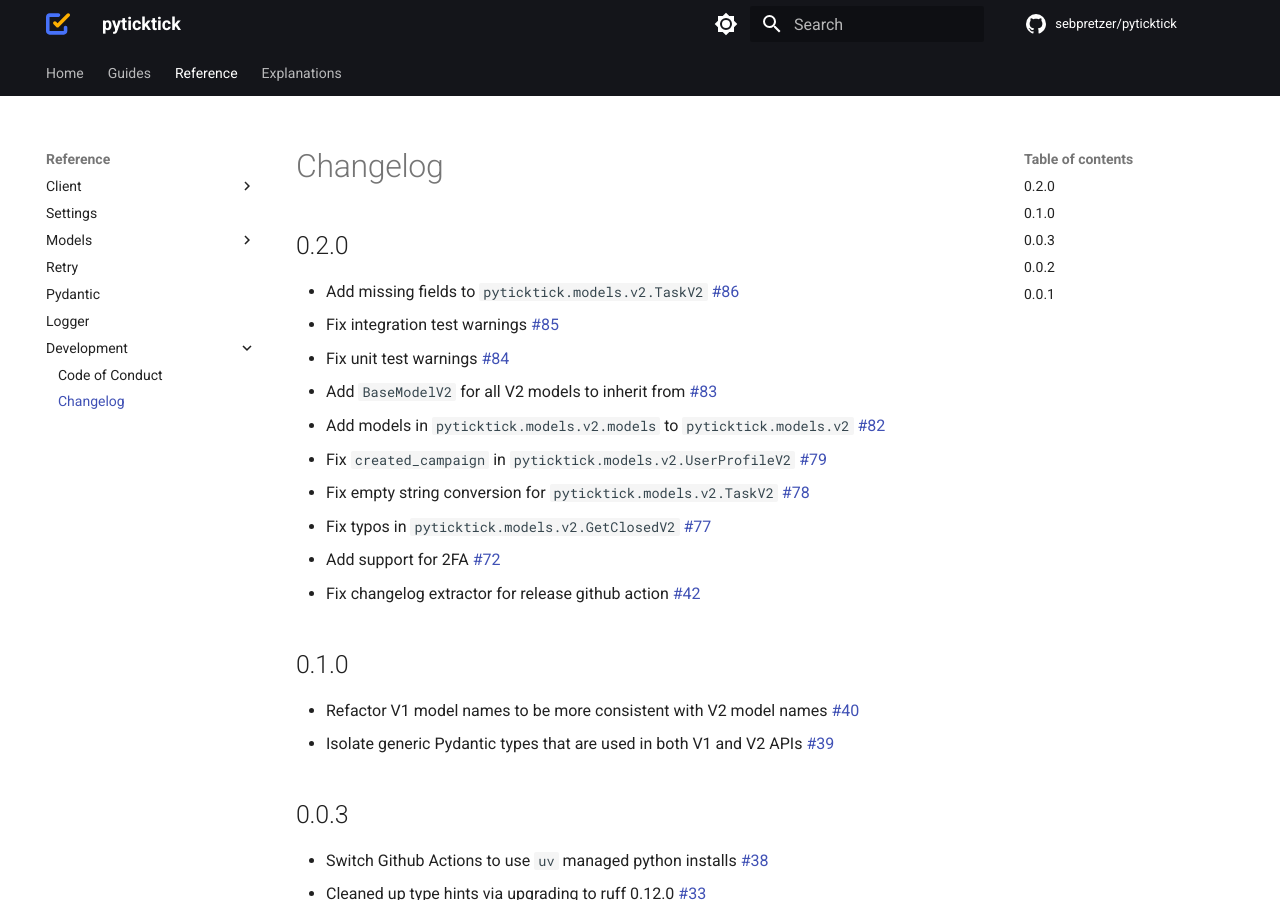
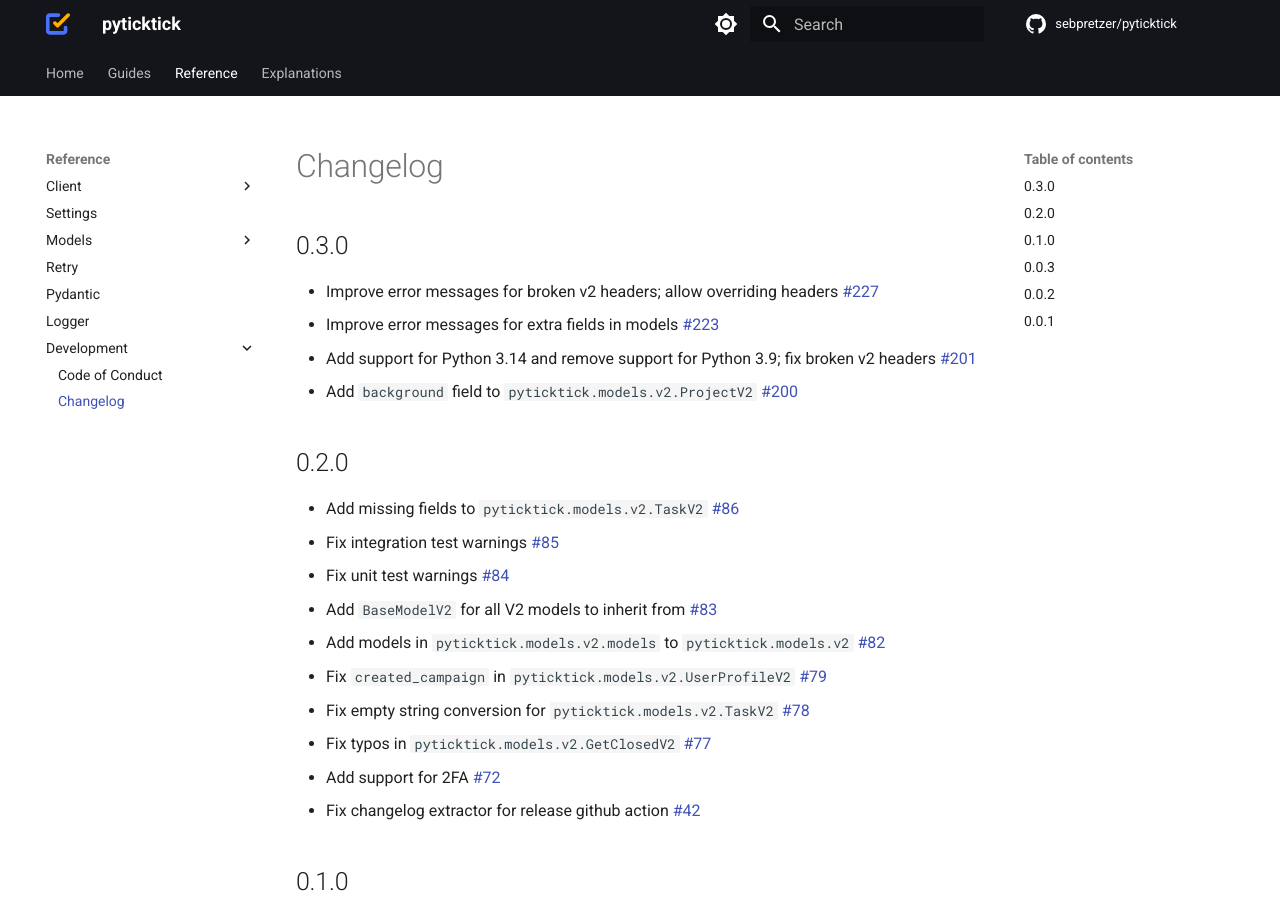
Before and after one commit to sebpretzer/pyticktick, an MkDocs documentation site: the page built from docs/CHANGELOG.md, in a window 1280 px wide and 900 px high. Built offline with MkDocs 1.6.1 and Material for MkDocs 9.7.7, drawn with Linux system fonts in a browser that asks for light colours; comment, search, counter and statistics services are not loaded.

Commit message:
version bump; changelog (#229)

```diff
--- a/docs/CHANGELOG.md
+++ b/docs/CHANGELOG.md
@@ -1,4 +1,11 @@
 # Changelog
+
+## 0.3.0
+
+- Improve error messages for broken v2 headers; allow overriding headers [#227](https://github.com/sebpretzer/pyticktick/pull/227)
+- Improve error messages for extra fields in models [#223](https://github.com/sebpretzer/pyticktick/pull/223)
+- Add support for Python 3.14 and remove support for Python 3.9; fix broken v2 headers [#201](https://github.com/sebpretzer/pyticktick/pull/201)
+- Add `background` field to `pyticktick.models.v2.ProjectV2` [#200](https://github.com/sebpretzer/pyticktick/pull/200)
 
 ## 0.2.0
 
--- a/pyproject.toml
+++ b/pyproject.toml
@@ -1,7 +1,7 @@
 
 [project]
 name = "pyticktick"
-version = "0.2.0"
+version = "0.3.0"
 description = "The modern library to interact with the TickTick API."
 authors = [{ name = "Seb Pretzer", email = "quick.creek3304@fastmail.com" }]
 license = { file = "LICENSE" }
```
Also changed, not shown: 1 other file.
